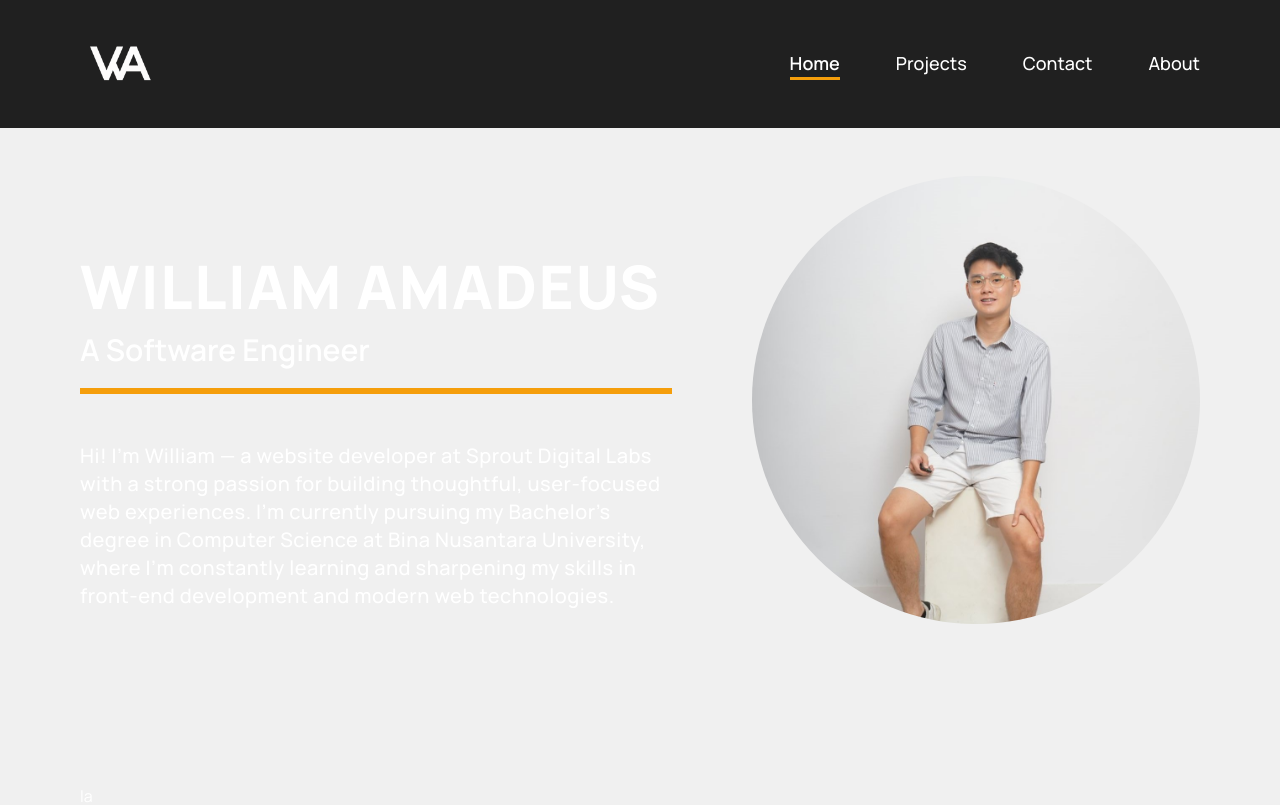
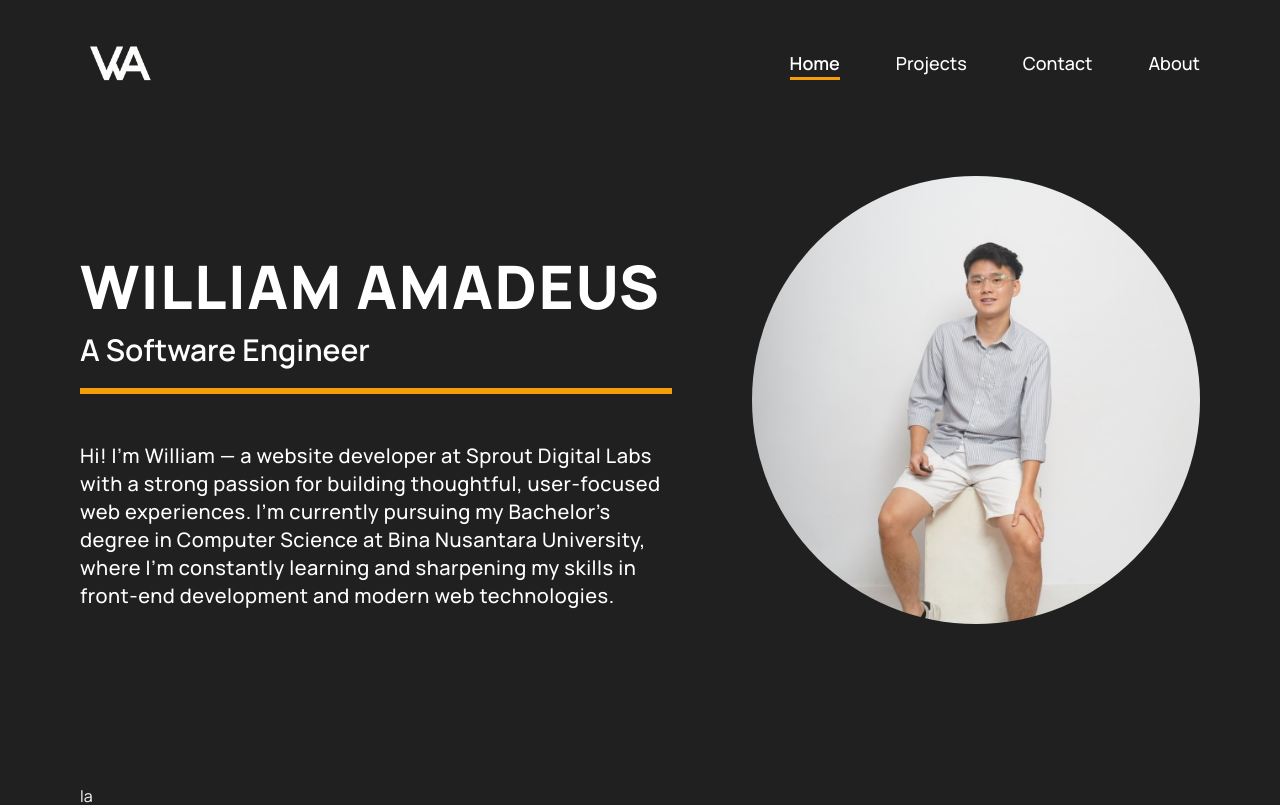
Before and after one commit to williamamadeusss/portfolio-william, a Next.js app: page / in a window 1280 px wide. Shown: the top 805 px of the page. Built offline with nearby package versions, Linux system fonts and the light colour scheme.

Commit message:
change bg color

```diff
--- a/src/app/globals.css
+++ b/src/app/globals.css
@@ -5,5 +5,6 @@
 body {
   margin: 0;
   font-family: var(--font-open-sans);
-  background-color: #f0f0f0;
+  /* background-color: #f0f0f0; */
+  background-color: #202020;
 }
```
